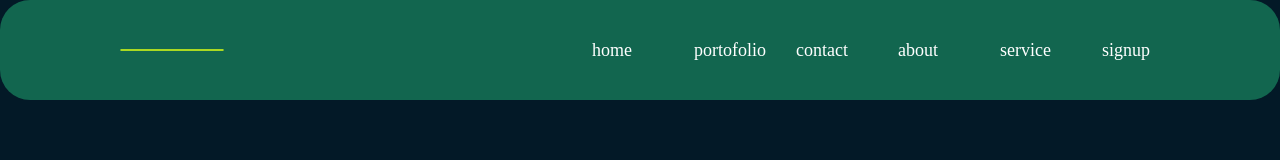
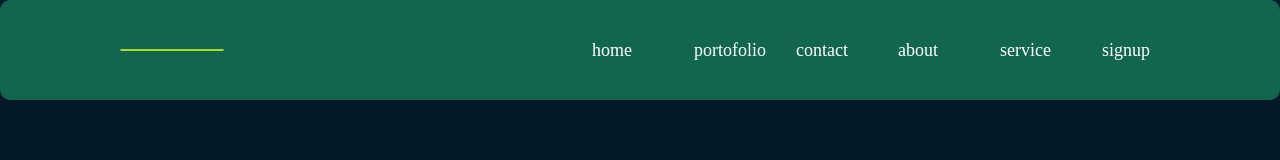
Before and after one commit to lievin219/gakiza-portofolio, a plain HTML site: page index.html in a window 1280 px wide. Shown: the top 160 px of the page. Drawn offline with nearby package versions, Linux system fonts and the light colour scheme.

Commit message:
ll chnges have been mde they

```diff
--- a/app.css
+++ b/app.css
@@ -42,7 +42,7 @@ nav{
     position: fixed;
     background: #12664F;
     width: 100%;
-    border-radius: 30px;
+    border-radius: 10PX;
     background-size: cover;
     padding: 50px 120px ;
     top:0;
@@ -382,7 +382,7 @@ nav .fa-solid {
 
 /*------------css for telephones*/
 
-@media only screen and (max-width:600px){
+@media only screen and (min-width: 601px) and (max-width: 1024px) {
 
 
 .identifier{
```
